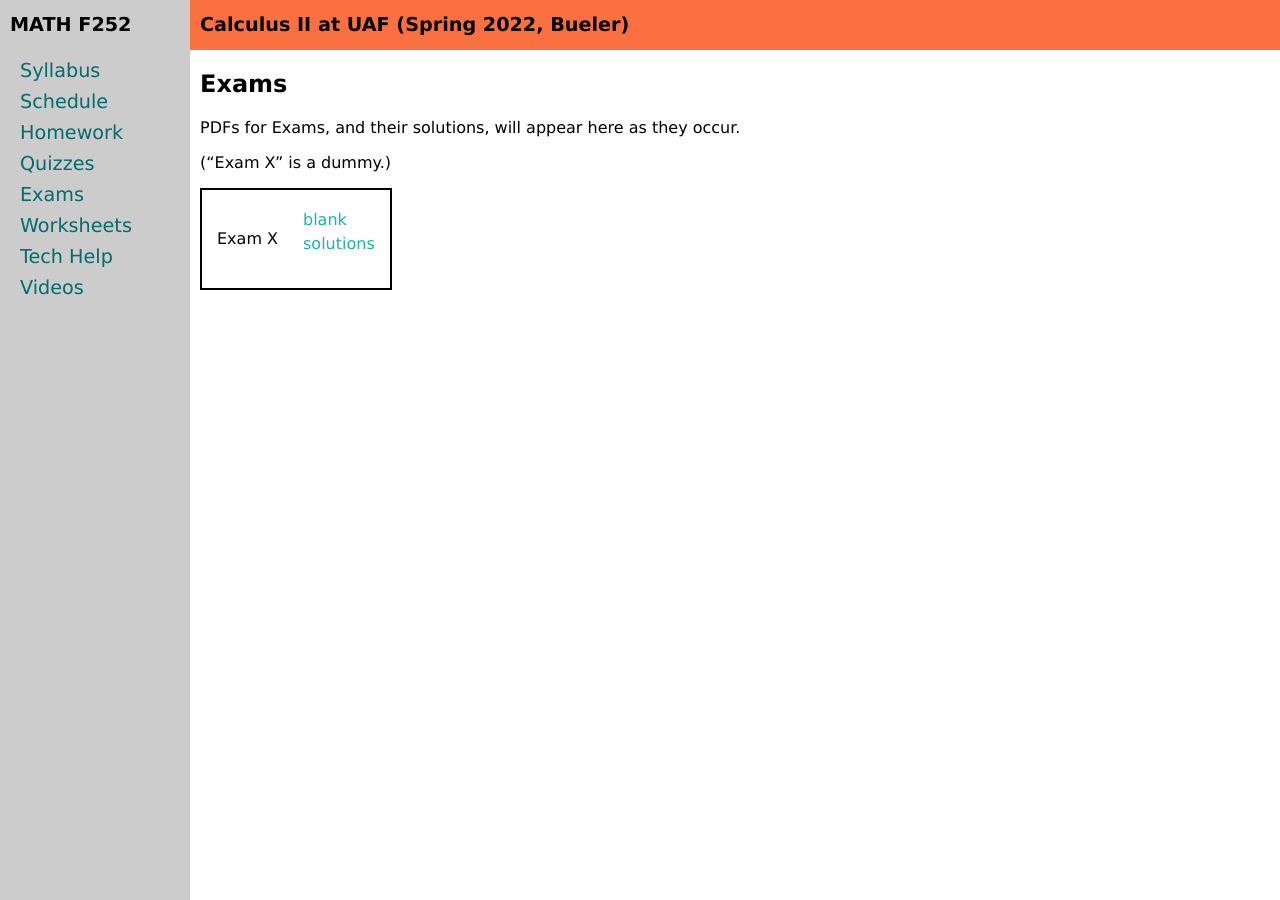
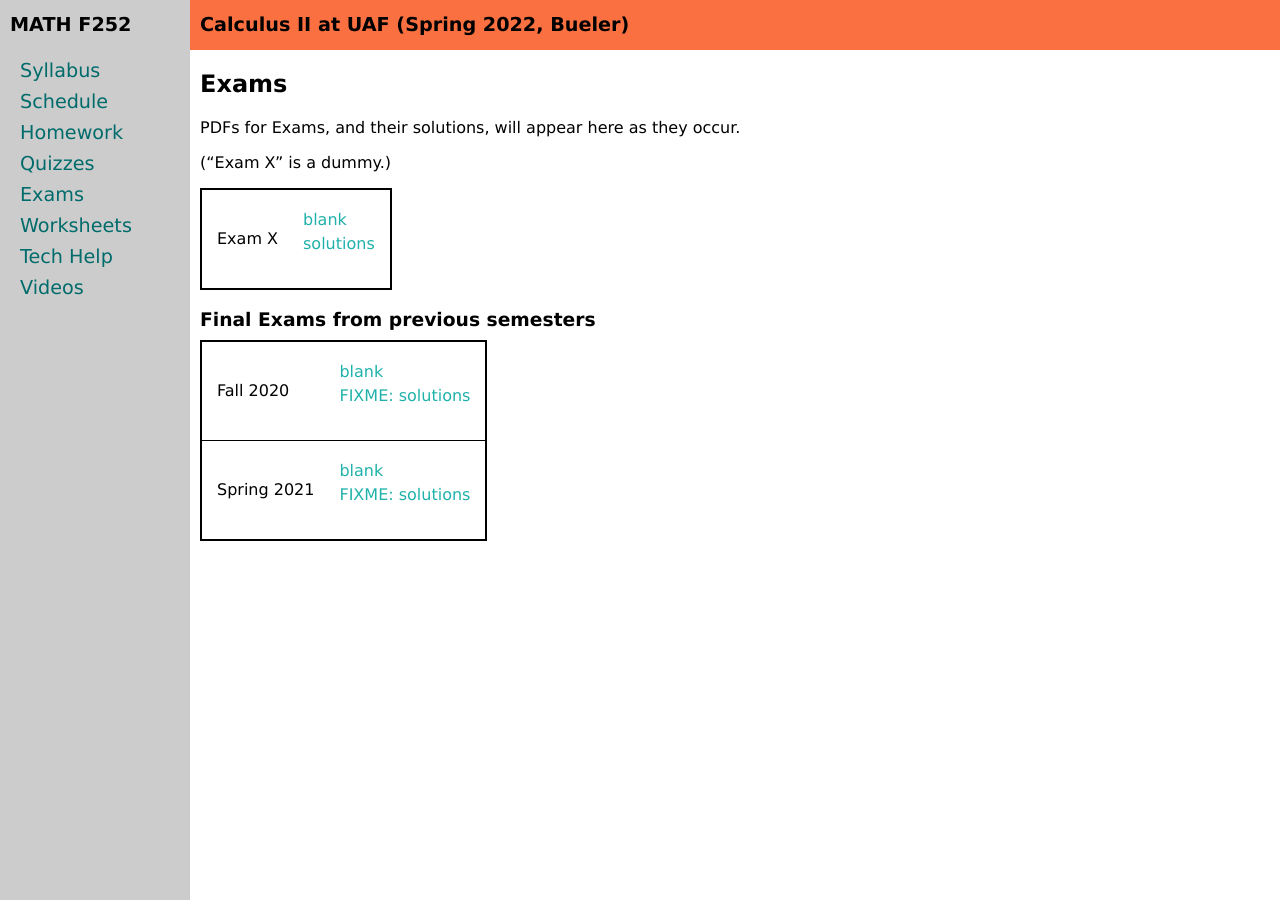
Before and after one commit to uaf-math/calc2, a Jekyll site: the page built from exams.md, in a window 1280 px wide. Built offline with Jekyll 4.4.1, drawn with Linux system fonts in a browser that asks for light colours.

Commit message:
Old midterms badly aligned and not worthwhile.  These two finals are reasonable to post.

```diff
--- a/exams.md
+++ b/exams.md
@@ -10,3 +10,38 @@ PDFs for Exams, and their solutions, will appear here as they occur.
 ("Exam X" is a dummy.)
 
 {% include exam_table.md  data=site.data.exams %}
+
+<!-- next block does not use Jekyll/liquid for simplicity -->
+### Final Exams from previous semesters
+
+<table class="asst-table">
+<tr>
+	<td>Fall 2020</td>
+	<td>
+		<table class="inner">
+		  <tr>
+			    <td><a href="assets/exams/F20/final.pdf">blank</a></td>
+			</tr>
+			<tr>
+			    <td><a href="assets/exams/F20/final-solns.pdf">FIXME: solutions</a></td>
+			</tr>
+		</table>
+		<div style="padding-bottom: 10px"></div>
+	</td>
+</tr>
+<tr>
+	<td>Spring 2021</td>
+	<td>
+		<table class="inner">
+		  <tr>
+			    <td><a href="assets/exams/S21/final.pdf">blank</a></td>
+			</tr>
+			<tr>
+			    <td><a href="assets/exams/S21/final-solns.pdf">FIXME: solutions</a></td>
+			</tr>
+		</table>
+		<div style="padding-bottom: 10px"></div>
+	</td>
+</tr>
+
+</table>
```
Also changed, not shown: 2 other files.
